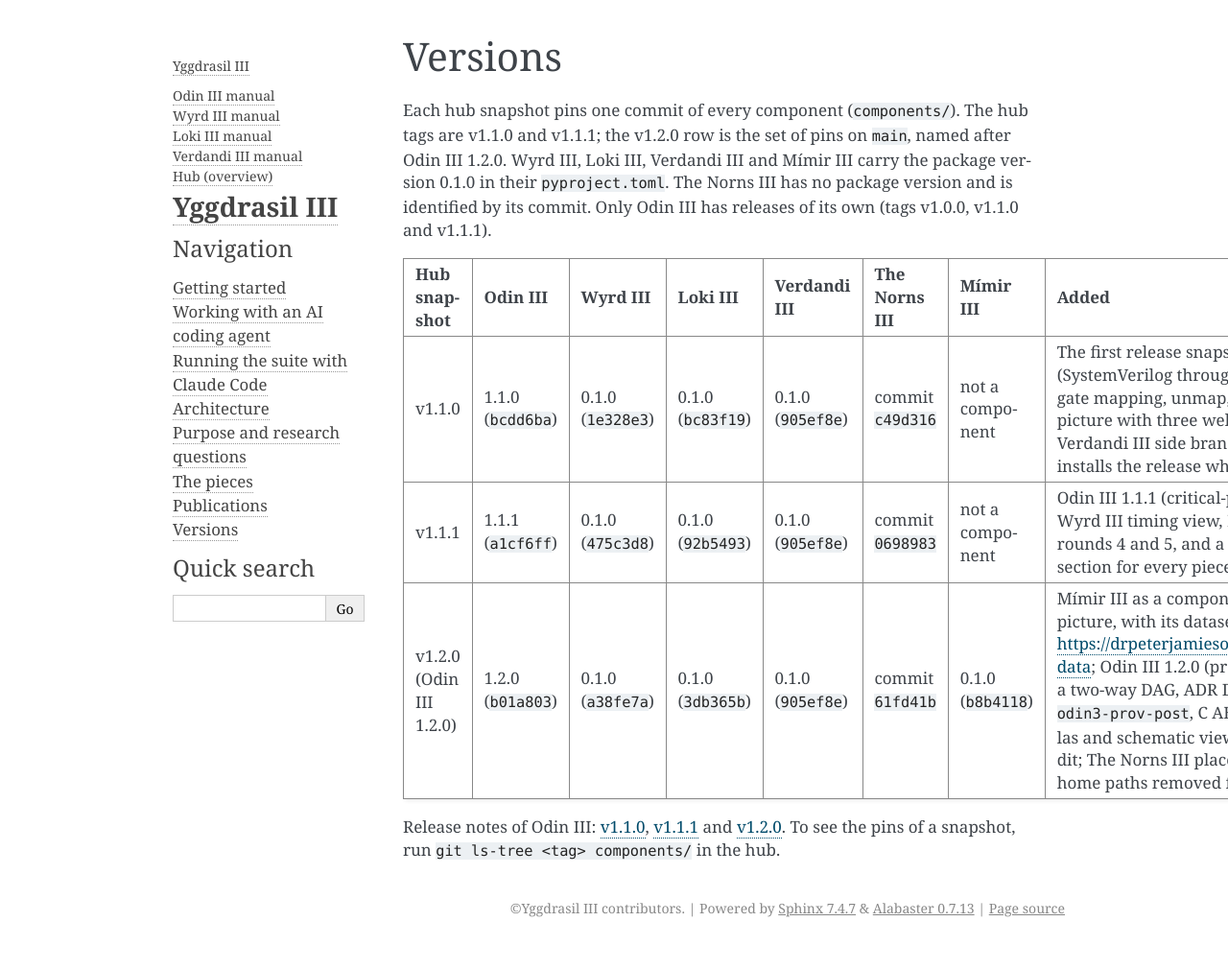
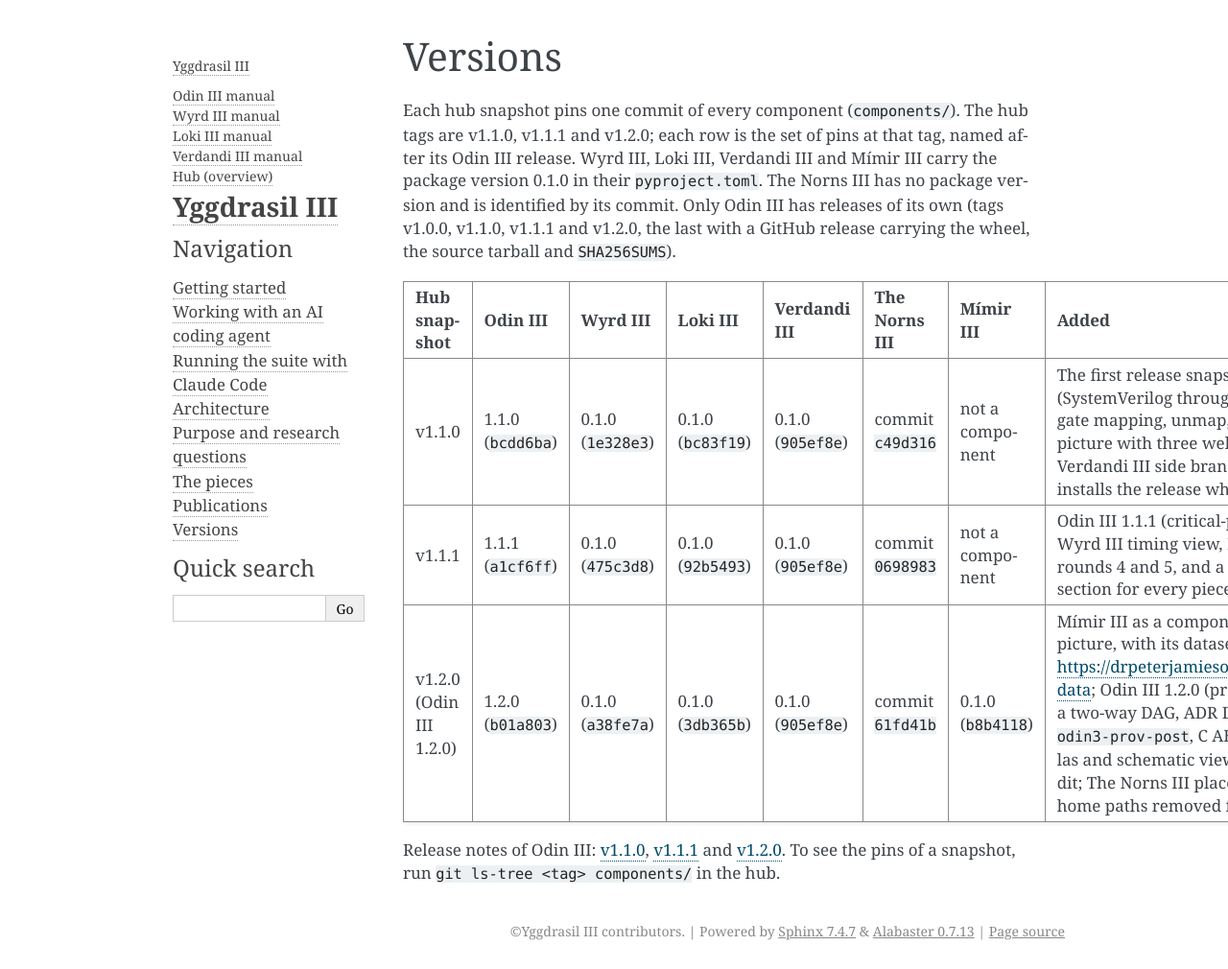
Before and after one commit to drpaj12/YggdrasilIII, a Sphinx documentation site: the page built from docs/versions.md, in a window 1280 px wide. Shown: the whole page at 96% size. Built offline with Sphinx 7.4.7, drawn with Linux system fonts in a browser that asks for light colours; before the commit the page ends 986 px from its top, so only the background shows below that.

Commit message:
Pin components to current main; wheel route and versions page for Odin III v1.2.0 (#59)
Co-authored-by: Claude Sonnet 5.5 <noreply@anthropic.com>

```diff
--- a/docs/versions.md
+++ b/docs/versions.md
@@ -1,9 +1,9 @@
 # Versions
 
-Each hub snapshot pins one commit of every component (`components/`). The hub tags are v1.1.0 and v1.1.1;
-the v1.2.0 row is the set of pins on `main`, named after Odin III 1.2.0. Wyrd III, Loki III, Verdandi III and
+Each hub snapshot pins one commit of every component (`components/`). The hub tags are v1.1.0, v1.1.1 and v1.2.0;
+each row is the set of pins at that tag, named after its Odin III release. Wyrd III, Loki III, Verdandi III and
 Mímir III carry the package version 0.1.0 in their `pyproject.toml`. The Norns III has no package version and is
-identified by its commit. Only Odin III has releases of its own (tags v1.0.0, v1.1.0 and v1.1.1).
+identified by its commit. Only Odin III has releases of its own (tags v1.0.0, v1.1.0, v1.1.1 and v1.2.0, the last with a GitHub release carrying the wheel, the source tarball and `SHA256SUMS`).
 
 | Hub snapshot | Odin III | Wyrd III | Loki III | Verdandi III | The Norns III | Mímir III | Added |
 |---|---|---|---|---|---|---|---|
```
Also changed, not shown: docs/getting-started.md (+3 -3 lines), docs/pieces/odin3.md (+1 -1 lines).
